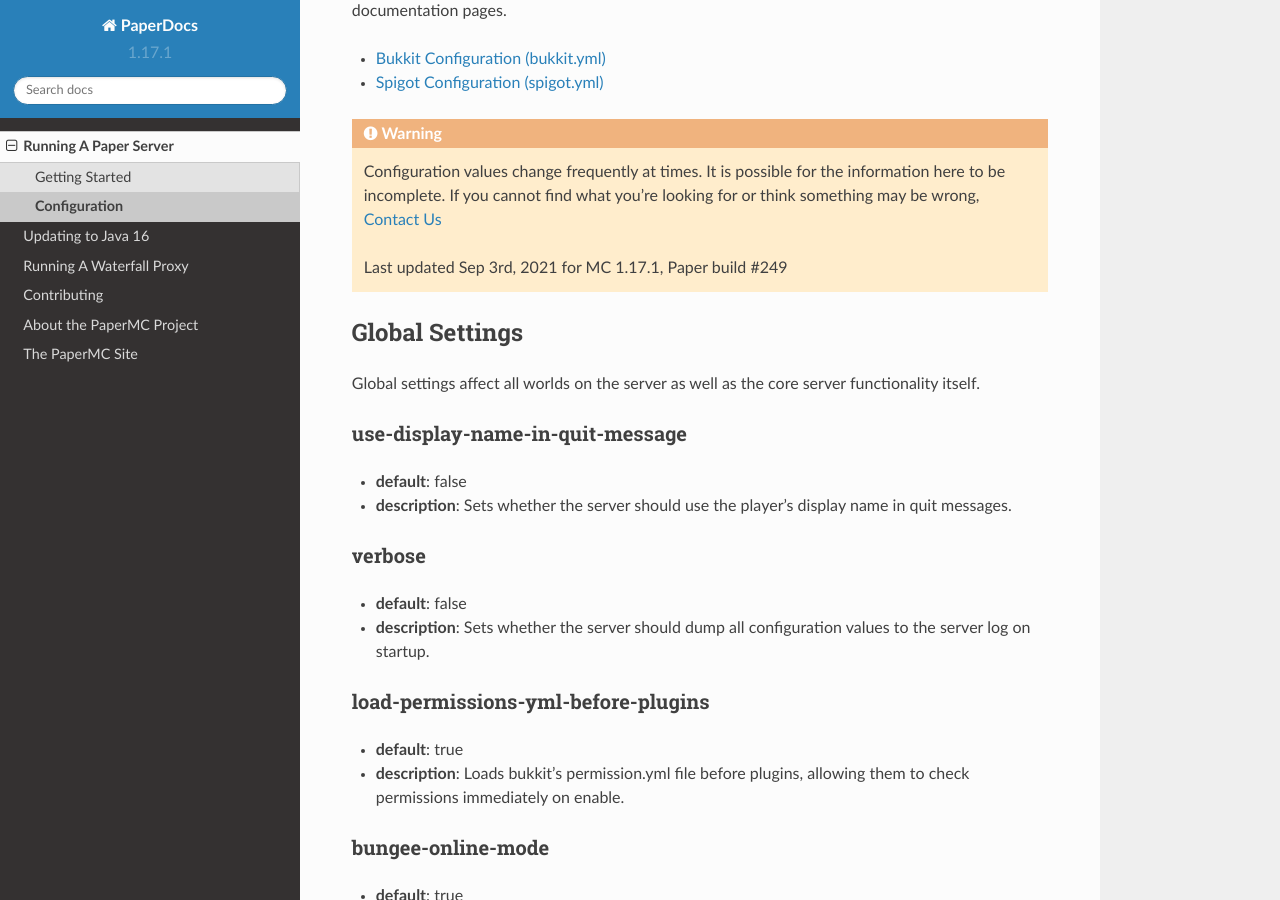
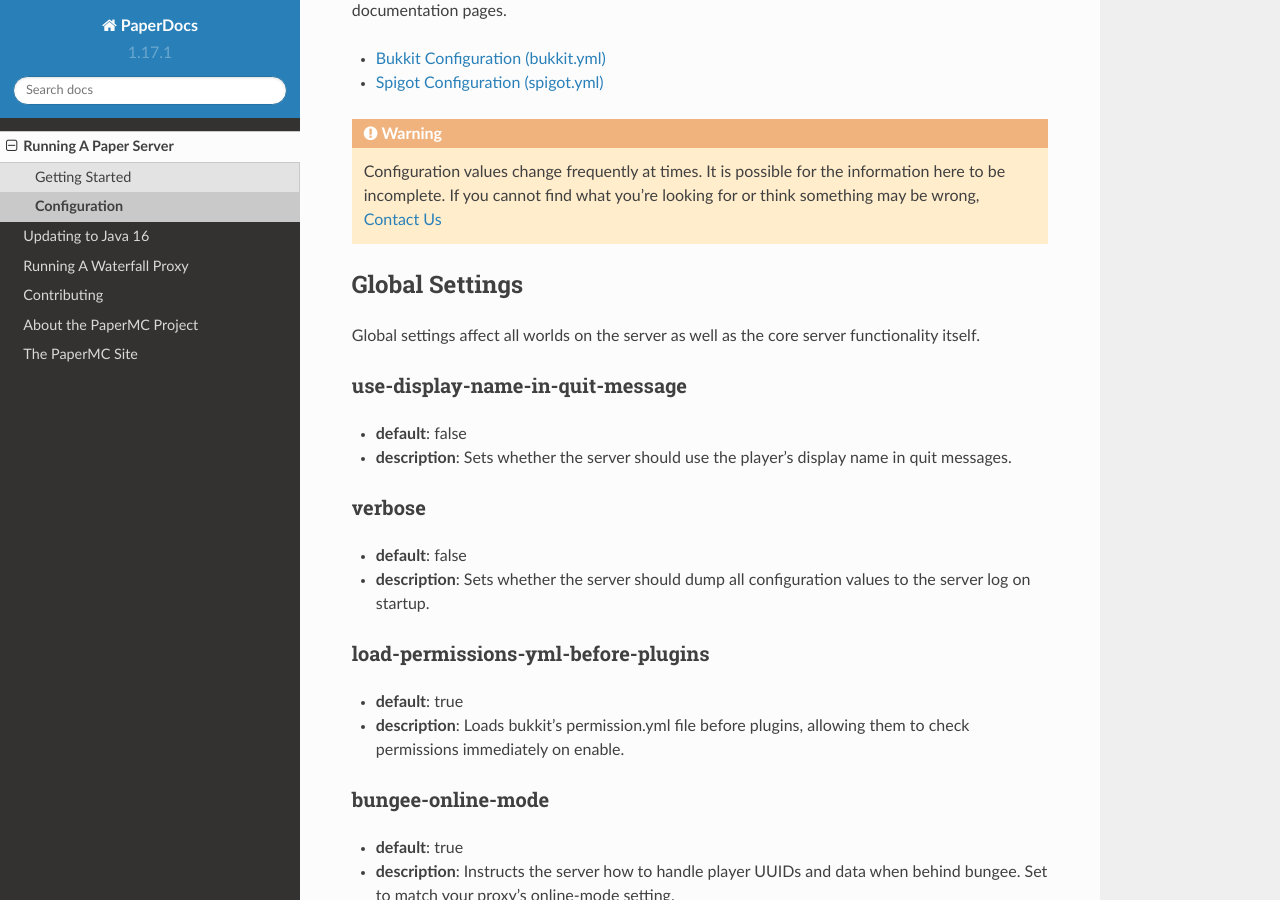
Before and after one commit to PaperMC/PaperDocs, a Sphinx documentation site: the page built from source/server/configuration.rst, in a window 1280 px wide and 900 px high, scrolled down 305 px. Built offline with Sphinx 7.4.7 and the Read the Docs theme 2.0.0, drawn with Linux system fonts in a browser that asks for light colours.

Commit message:
Remove the "last modified" date on the top of the config
It's now a rolling change, we essentially require it every Paper PR, so "last updated" always changes and is useless as it's usually always accurate.

```diff
--- a/source/server/configuration.rst
+++ b/source/server/configuration.rst
@@ -19,8 +19,6 @@
     Configuration values change frequently at times. It is possible for the
     information here to be incomplete. If you cannot find what you're looking for
     or think something may be wrong, :doc:`../about/contact`
-
-    Last updated Sep 3rd, 2021 for MC 1.17.1, Paper build #249
 
 Global Settings
 ===============
```
